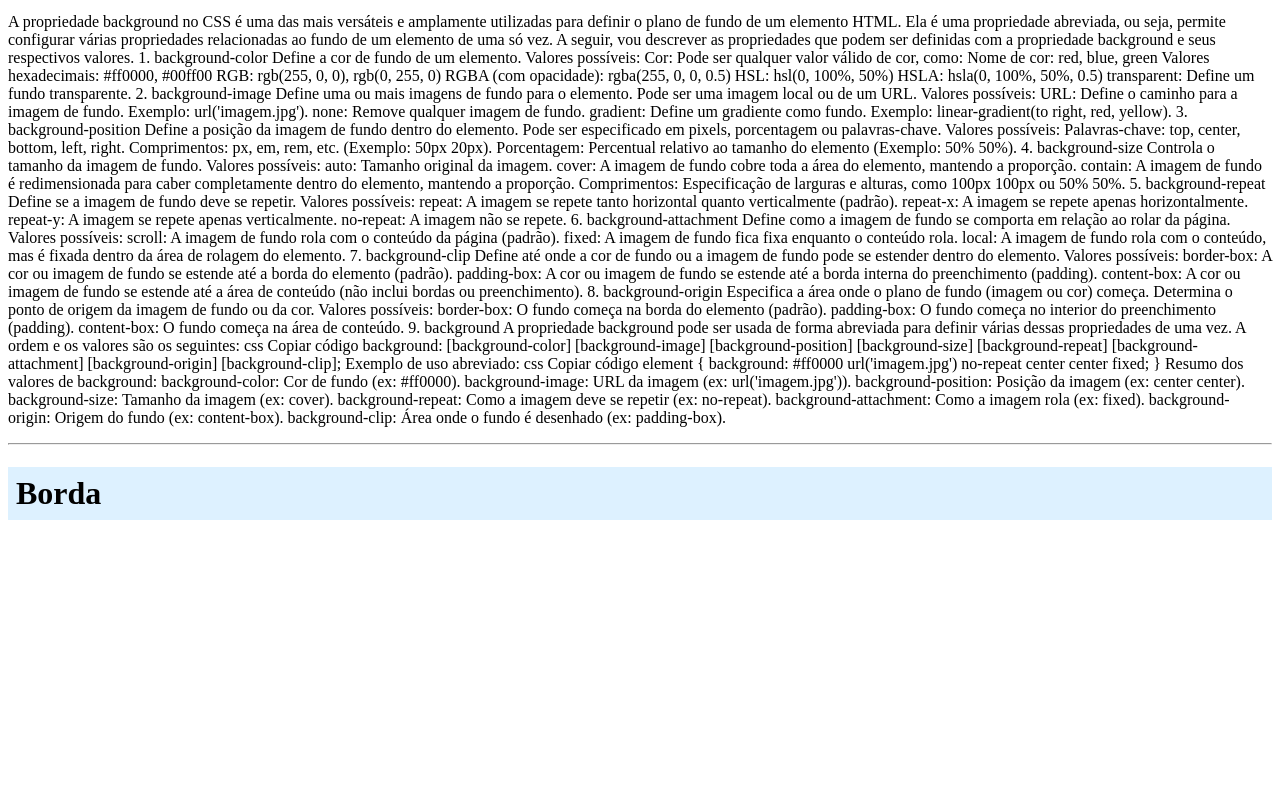
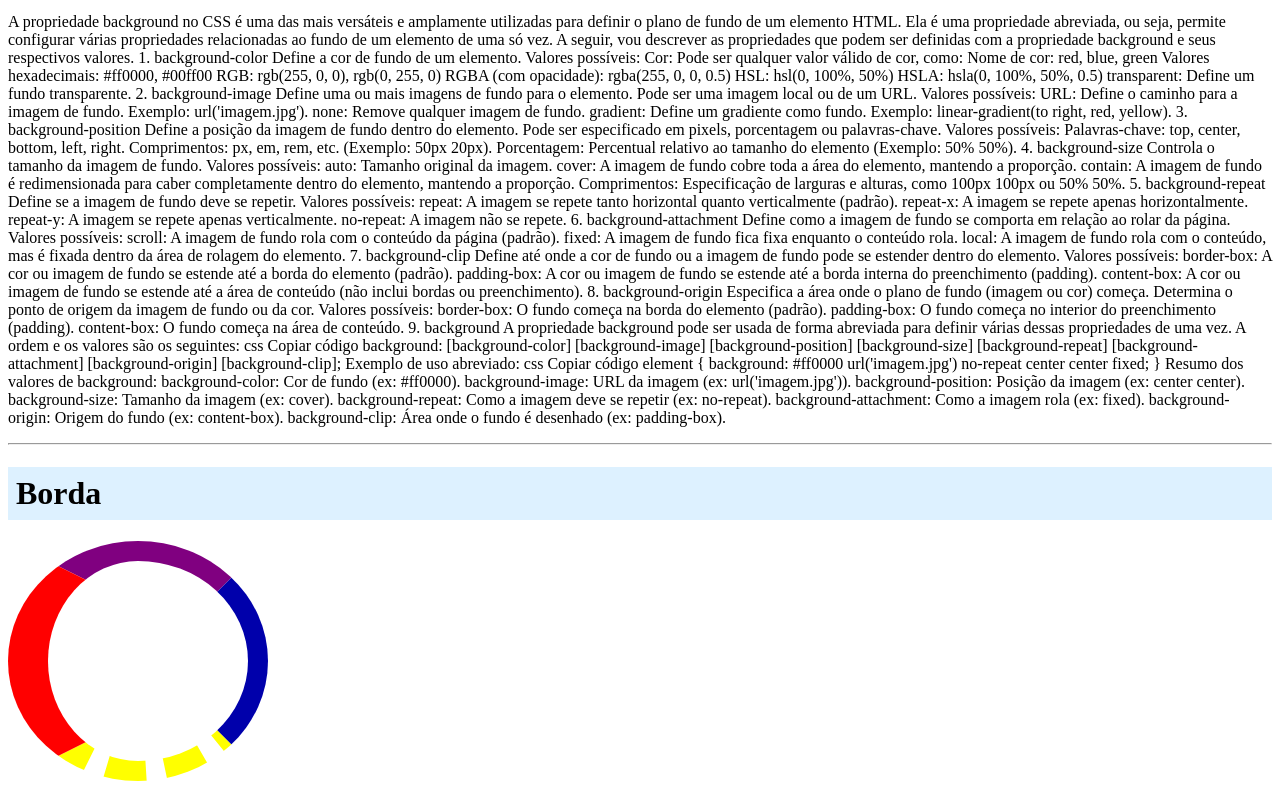
Before and after one commit to danilogsilverio/estudoDIO, a plain HTML site: page css/index.html in a window 1280 px wide. Shown: the part 2242-3031 px from the top of the page. Before the commit the page ends 2783 px from the top, so only its background shows below. Drawn offline with Linux system fonts and the light colour scheme.

Commit message:
aula-css-borda

```diff
--- a/css/index.html
+++ b/css/index.html
@@ -199,6 +199,7 @@
         </div>
         <hr>
         <h1>Borda</h1>
+        <div class="exemplo-border"></div>
     </main>
 </body>
 </html>
--- a/css/style.css
+++ b/css/style.css
@@ -156,3 +156,13 @@ h1{
 }
 
 /*------------BORDA------------*/
+
+.exemplo-border{
+    width: 200px;
+    height: 200px;
+    border-style: outset;
+    border-width: 20px 20px 20px 40px;
+    border-bottom-style: dashed;
+    border-color: purple blue yellow red;
+    border-radius: 50%;
+}
```
